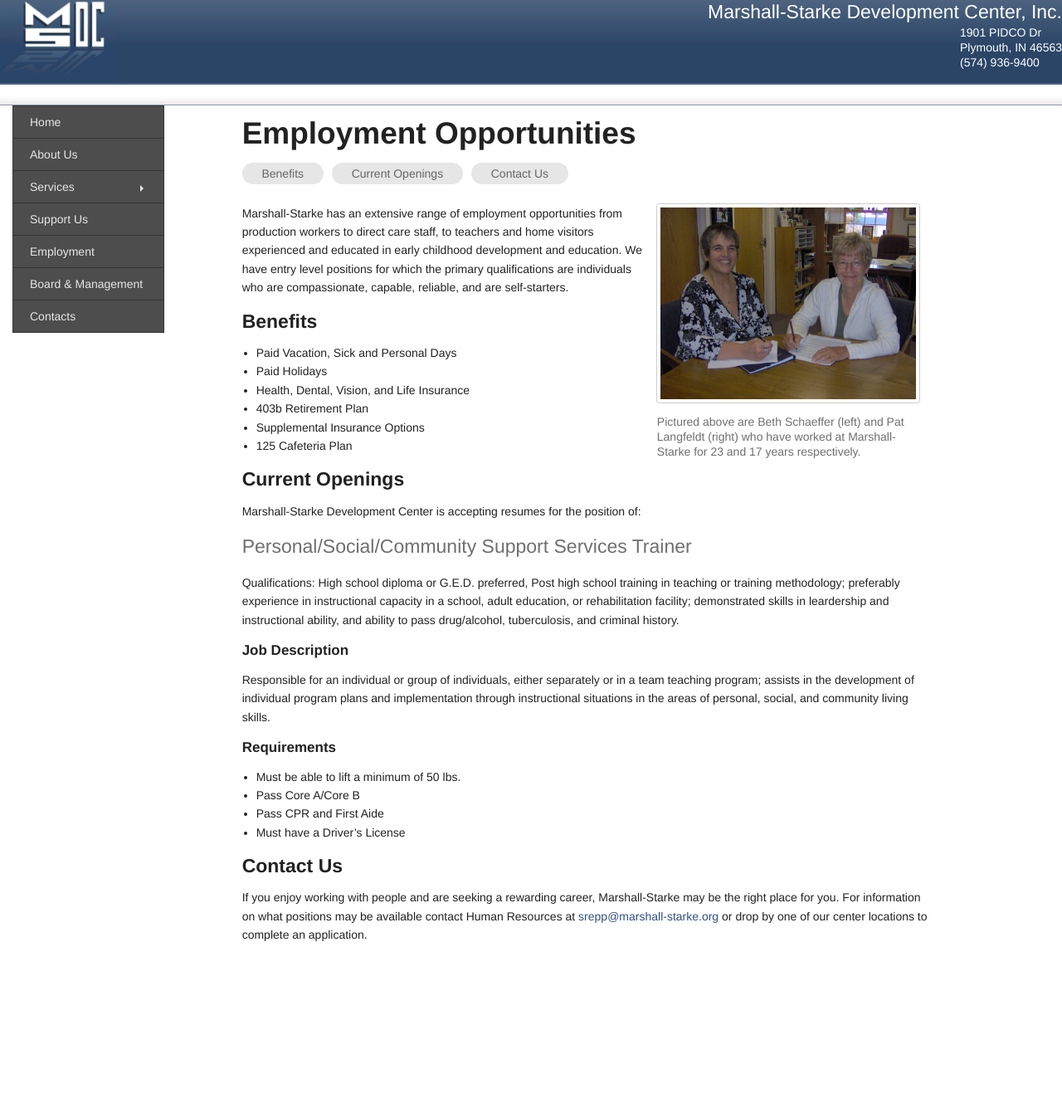
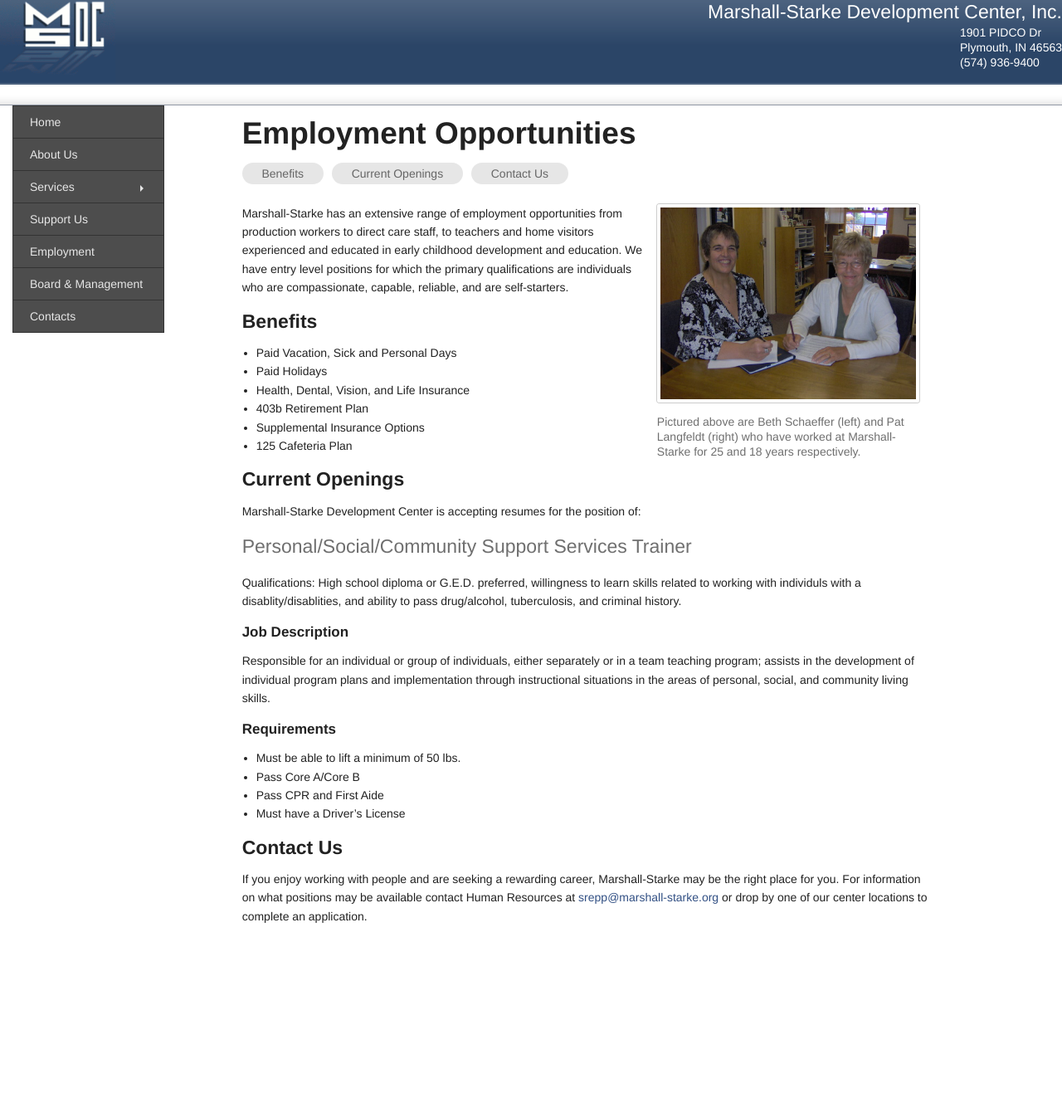
Before and after one commit to leviwilson/marshall-starke.org, a Jekyll site: the page built from employment.md, in a window 1280 px wide. Shown: the whole page at 83% size. Built offline with Jekyll 4.4.1, drawn with Linux system fonts in a browser that asks for light colours; nearby versions of some CDN libraries; after the commit the page ends 1312 px from its top, so only the background shows below that.

Commit message:
Update employment.md

```diff
--- a/employment.md
+++ b/employment.md
@@ -13,7 +13,7 @@ title:  Employment
 <div class="five columns" style="float: right;">
   <div href="#" class="th">
     <img src="/images/employment.jpg" />
-    <h6 class="subheader">Pictured above are Beth Schaeffer (left) and Pat Langfeldt (right) who have worked at Marshall-Starke for 23 and 17 years respectively.</h6>
+    <h6 class="subheader">Pictured above are Beth Schaeffer (left) and Pat Langfeldt (right) who have worked at Marshall-Starke for 25 and 18 years respectively.</h6>
   </div>
 
 </div>
@@ -33,7 +33,7 @@ Marshall-Starke has an extensive range of employment opportunities from producti
 Marshall-Starke Development Center is accepting resumes for the position of:
 
 <h4 class="subheader">Personal/Social/Community Support Services Trainer</h4>
-Qualifications:  High school diploma or G.E.D. preferred, Post high school training in teaching or training methodology; preferably experience in instructional capacity in a school, adult education, or rehabilitation facility; demonstrated skills in leardership and instructional ability, and ability to pass drug/alcohol, tuberculosis, and criminal history.
+Qualifications:  High school diploma or G.E.D. preferred, willingness to learn skills related to working with individuls with a disablity/disablities, and ability to pass drug/alcohol, tuberculosis, and criminal history.
 
 ##### Job Description
 Responsible for an individual or group of individuals, either separately or in a team teaching program; assists in the development of individual program plans and implementation through instructional situations in the areas of personal, social, and community living skills.
```
